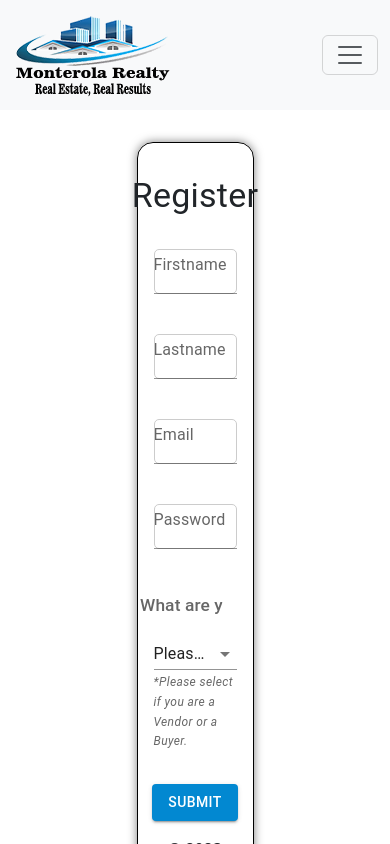
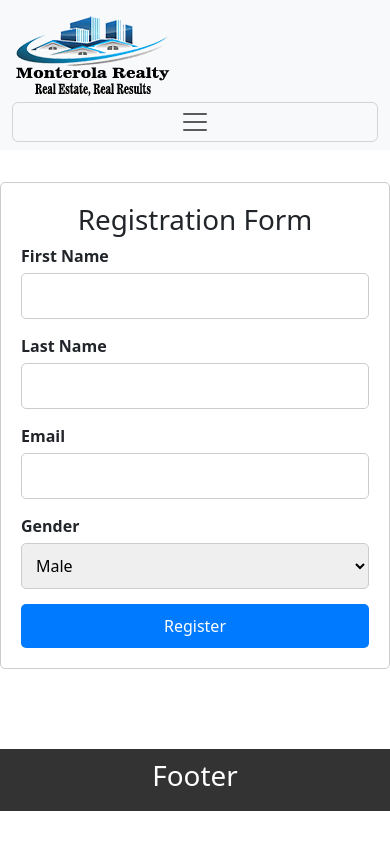
Before and after one commit to kodego-gio/monterolarealty, a React (Create React App) app: page /register in a window 390 px wide. Shown: the top 844 px of the page. Built offline with nearby package versions, Linux system fonts and the light colour scheme.

Commit message:
add responsive props to cards in homepage

```diff
--- a/src/App.css
+++ b/src/App.css
@@ -94,13 +94,6 @@ nav {
   margin-top: 2rem;
 }
 
-/*---------------------Carousel CSS----------------------------*/
-.mycarousel.MuiGrid-root {
-  background-color: aliceblue;
-  padding: 2rem 0rem 2rem 3.8rem;
-
-}
-
 /*---------------------Homepage Card CSS----------------------------*/
 .cls-card1-homepage.css-1ri6ub7-MuiPaper-root-MuiCard-root, .cls-card2-homepage.css-1ri6ub7-MuiPaper-root-MuiCard-root, .cls-card3-homepage.css-1ri6ub7-MuiPaper-root-MuiCard-root {
   box-shadow: 0px 0px 10px rgba(0, 0, 0, 0.5);
@@ -189,7 +182,15 @@ button:hover {
   max-width: 400px;
   margin: 0 auto;
   padding: 20px;
-  padding-bottom: 7.1rem;
+  padding-bottom: 3rem;
+  border: 1px solid #ccc;
+  border-radius: 5px;
+  background-color: #fff;
+  margin-top: 2rem;
+}
+
+.login-form h2 {
+  text-align: center;
 }
 
 .form-group {
@@ -225,3 +226,53 @@ button:hover {
 }
 
 /*---------------------Register Form CSS----------------------------*/
+.registration-form {
+  max-width: 400px;
+  margin: 0 auto;
+  margin-top: 2rem;
+  padding: 20px;
+  border: 1px solid #ccc;
+  border-radius: 5px;
+  background-color: #fff;
+}
+
+.registration-form h1 {
+  text-align: center;
+}
+
+.form-group {
+  margin-bottom: 15px;
+}
+
+label {
+  display: block;
+  font-weight: bold;
+}
+
+input,
+select {
+  width: 100%;
+  padding: 10px;
+  border: 1px solid #ccc;
+  border-radius: 5px;
+}
+
+button {
+  background-color: #007BFF;
+  color: #fff;
+  border: none;
+  border-radius: 5px;
+  padding: 10px 20px;
+  cursor: pointer;
+  width: 100%;
+}
+
+button:hover {
+  background-color: #0056b3;
+}
+
+/*---------------------Card CSS----------------------------*/
+.grid-cards-container.MuiGrid-root {
+  background-color: aliceblue;
+  padding: 2rem 0rem 2rem 3.8rem;
+}
--- a/src/Components/Home.js
+++ b/src/Components/Home.js
@@ -3,8 +3,6 @@ import React from 'react'
 import MyCarousel from './MyCarousel'
 import SaleRentProjectSelling from './SaleRentProjectSelling'
 import ContactForm from './ContactForm'
-
-
 
 
 function Home() {
--- a/src/Components/Register.js
+++ b/src/Components/Register.js
@@ -1,37 +1,81 @@
-import { Box, Button, FormHelperText, InputLabel, MenuItem, Select, TextField, Typography } from '@mui/material'
-import React, { useState } from 'react'
+import React, { useState } from 'react';
 
-function Register() {
-    const [selected, setSelected] = useState('');
+const Register = () => {
+  const [formData, setFormData] = useState({
+    firstName: '',
+    lastName: '',
+    email: '',
+    gender: 'male',
+  });
 
-    const selectionChangeHandler = (event) => {
-        setSelected(event.target.value)
+  const handleChange = (e) => {
+    const { name, value } = e.target;
+    setFormData({
+      ...formData,
+      [name]: value,
+    });
+  };
+
+  const handleSubmit = (e) => {
+    e.preventDefault();
+    console.log(formData); // You can handle form submission here
   };
 
   return (
-          <Box component='form' className="box-register">
-          <Typography variant='h4' className='typographyHeader-register'>Register</Typography>
-            <TextField id="" fullWidth label={"Firstname"} type='email' variant="standard" /><br></br>
-            <TextField id="" fullWidth label={"Lastname"}type= 'email'  variant="standard" /><br></br>
-            <TextField id="" fullWidth label={"Email"}type= 'email'  variant="standard" /><br></br>
-            <TextField id="" fullWidth label={"Password"} type='password' variant="standard" /><br></br>
-            <InputLabel className='register-inputlabel-whatareyou' shrink ><h3>What are you?</h3></InputLabel>
-            <Select fullWidth className='register-select' displayEmpty value={selected} onChange={selectionChangeHandler} variant="standard">
-              <MenuItem value="">
-                  Please select
-              </MenuItem>
-              <MenuItem value={1}>
-                  Vendor
-              </MenuItem>
-              <MenuItem value={2}>
-                  Buyer
-                </MenuItem>
-            </Select>
-          <FormHelperText className='register-select-formhelper'><em>*Please select if you are a Vendor or a Buyer.</em></FormHelperText>
-            <Button className='btn-register' variant='contained' color='info'>Submit</Button>
-          <Typography variant='p' sx={{ marginTop:2, textAlign:'center'}}>&copy; 2023 Monterola Realty. All Rights Reserved.</Typography>
-        </Box>
-  )
-}
+    <div className="registration-form">
+      <h1>Registration Form</h1>
+      <form onSubmit={handleSubmit}>
+        <div className="form-group">
+          <label htmlFor="firstName">First Name</label>
+          <input
+            type="text"
+            name="firstName"
+            id="firstName"
+            value={formData.firstName}
+            onChange={handleChange}
+          />
+        </div>
+
+        <div className="form-group">
+          <label htmlFor="lastName">Last Name</label>
+          <input
+            type="text"
+            name="lastName"
+            id="lastName"
+            value={formData.lastName}
+            onChange={handleChange}
+          />
+        </div>
+
+        <div className="form-group">
+          <label htmlFor="email">Email</label>
+          <input
+            type="email"
+            name="email"
+            id="email"
+            value={formData.email}
+            onChange={handleChange}
+          />
+        </div>
+
+        <div className="form-group">
+          <label htmlFor="gender">Gender</label>
+          <select
+            name="gender"
+            id="gender"
+            value={formData.gender}
+            onChange={handleChange}
+          >
+            <option value="male">Male</option>
+            <option value="female">Female</option>
+            <option value="other">Other</option>
+          </select>
+        </div>
+
+        <button type="submit">Register</button>
+      </form>
+    </div>
+  );
+};
 
 export default Register
--- a/src/Components/SaleRentProjectSelling.js
+++ b/src/Components/SaleRentProjectSelling.js
@@ -4,8 +4,8 @@ import React from 'react'
 
 function SaleRentProjectSelling() {
   return (
-    <Grid className='mycarousel' container spacing={3}>
-          <Grid item xs={3} md={4}>
+    <Grid className='grid-cards-container'container spacing={3}>
+          <Grid item xs={12} sm={6} md={4}>
               <Card className='cls-card1-homepage' sx={{ maxWidth: 345 }}>
                 <CardActionArea>
                     <CardMedia
@@ -26,7 +26,7 @@ function SaleRentProjectSelling() {
                 </CardActionArea>
               </Card>
           </Grid>
-          <Grid item xs={3} md={4}>
+          <Grid item xs={12} sm={6} md={4}>
               <Card className='cls-card2-homepage' sx={{ maxWidth: 345 }}>
                 <CardActionArea>
                     <CardMedia
@@ -47,7 +47,7 @@ function SaleRentProjectSelling() {
                 </CardActionArea>
               </Card>
           </Grid>
-          <Grid item xs={3} md={4}>
+          <Grid item xs={12} sm={6} md={4}>
               <Card className='cls-card3-homepage' sx={{ maxWidth: 345 }}>
                 <CardActionArea>
                     <CardMedia
```
